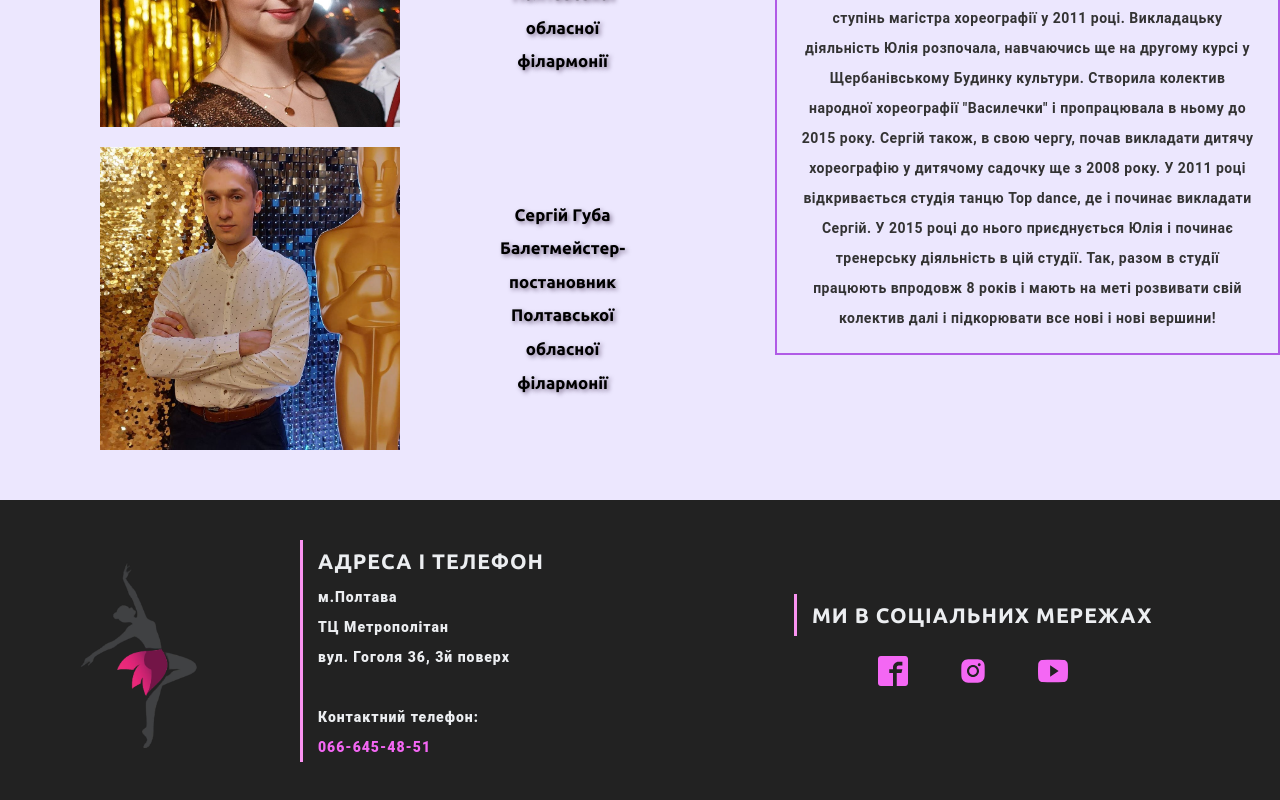
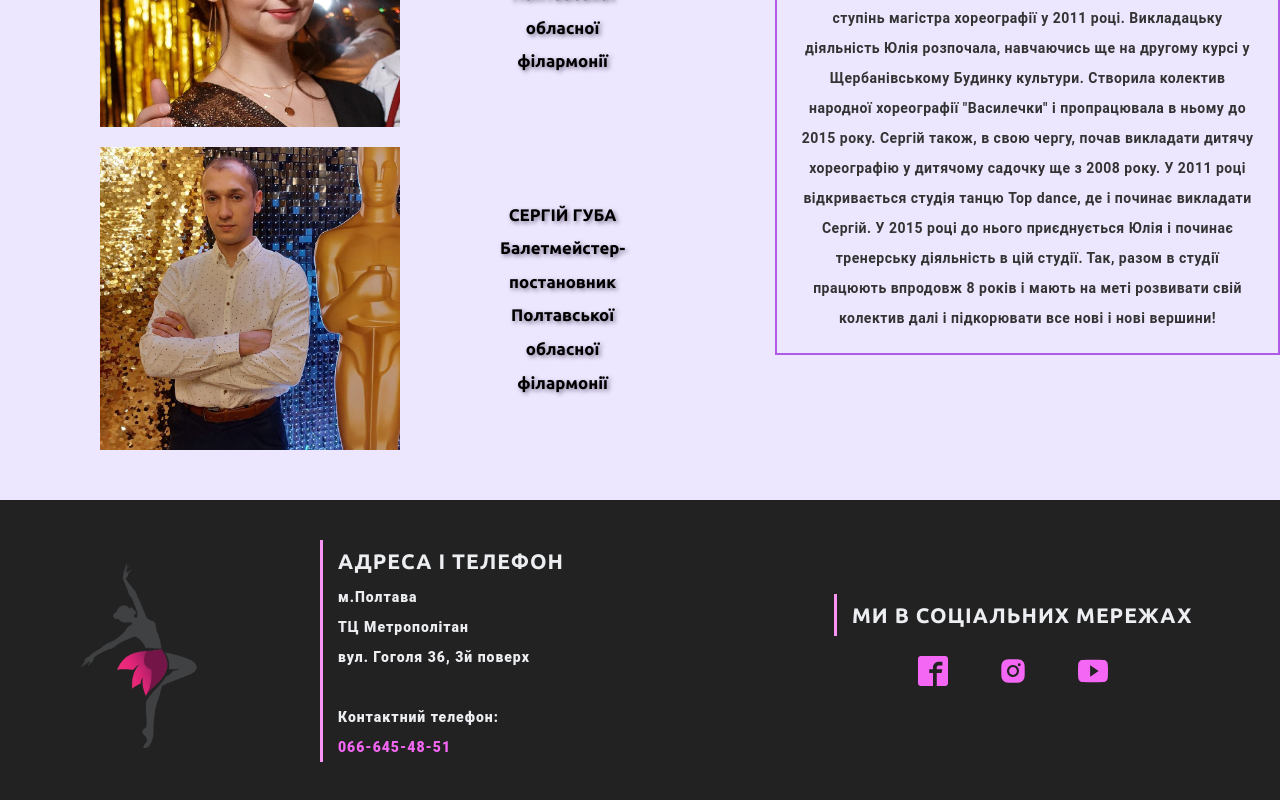
Before and after one commit to Dugina80/Project, a React (Create React App) app: page /trainers in a window 1280 px wide. Shown: the part 448-1248 px from the top of the page. Built offline with nearby package versions, Linux system fonts and the light colour scheme.

Commit message:
uppercase

```diff
--- a/src/assets/styles/containers/footer.scss
+++ b/src/assets/styles/containers/footer.scss
@@ -6,7 +6,7 @@
   align-items: center;
 
   @media (max-width: 450px) {
- padding: 10px 0;
+ padding: 10px 20px;
   }
 
 
@@ -28,7 +28,8 @@
 
     @media (max-width: 700px) {
      display: none;
-     margin: 0;
+     margin-left: 0;
+     margin-right: 0;
     }
   }
 }
@@ -64,8 +65,9 @@
   @media (max-width: 490px) {
 flex-direction: column;
 align-items: center;
-margin-left: 60px;
+margin-left: 20px;
   }
+
 }
 
 .dance-footer-contact_link-title {
@@ -133,7 +135,7 @@ margin-left: 60px;
   border-color: #fa93f1;
   letter-spacing: 1px;
   padding-left: 15px;
-  margin: 20px 0 0;
+  margin: 20px 20px 0;
 
   @media (max-width: 1150px) {
     margin: 10px 0 0;
--- a/src/pages/Trainers/Trainers.jsx
+++ b/src/pages/Trainers/Trainers.jsx
@@ -22,7 +22,7 @@ function Coaches() {
             </div>
             <div className="trainer-foto_item">
               <h3 className="trainer-foto_item-text">
-                Сергій Губа <br />
+               СЕРГІЙ ГУБА<br />
                 Балетмейстер-постановник <br />
                 Полтавської обласної філармонії
               </h3>
```
